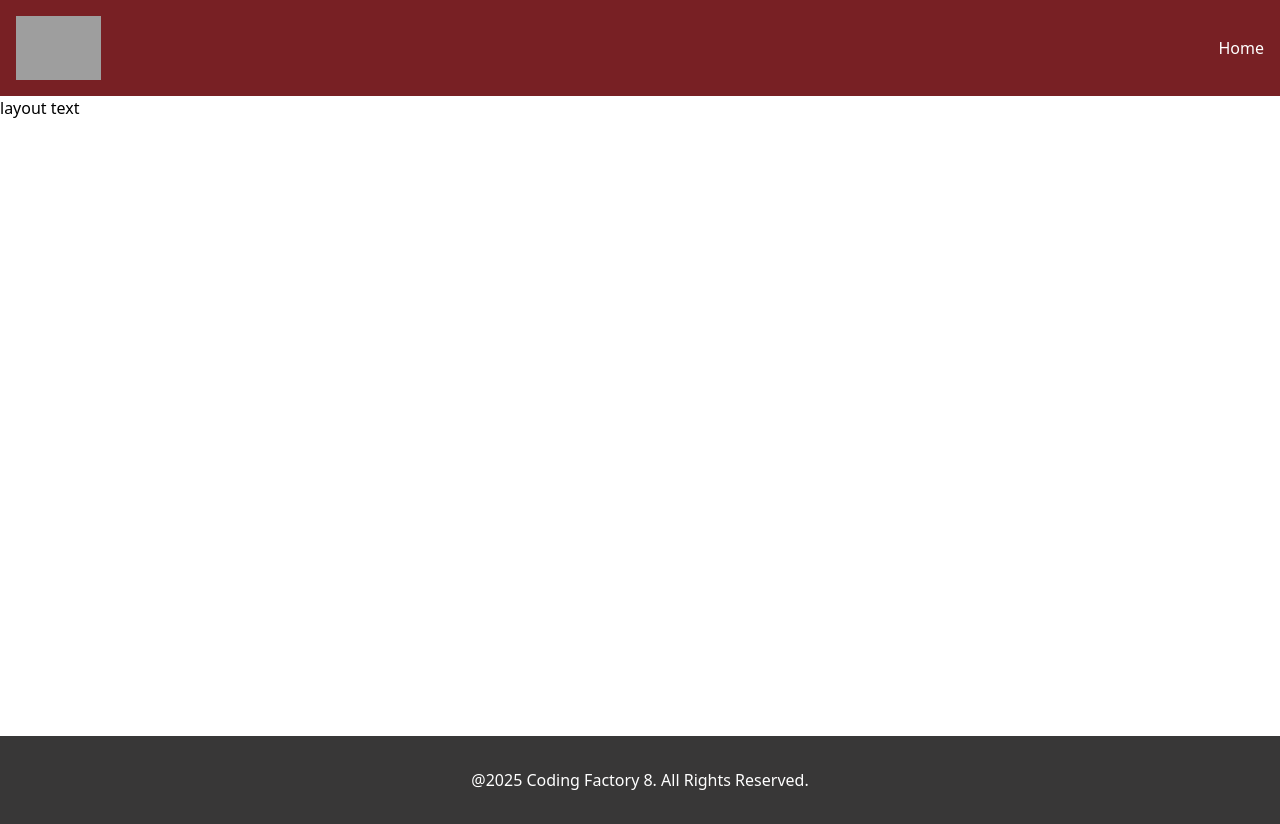
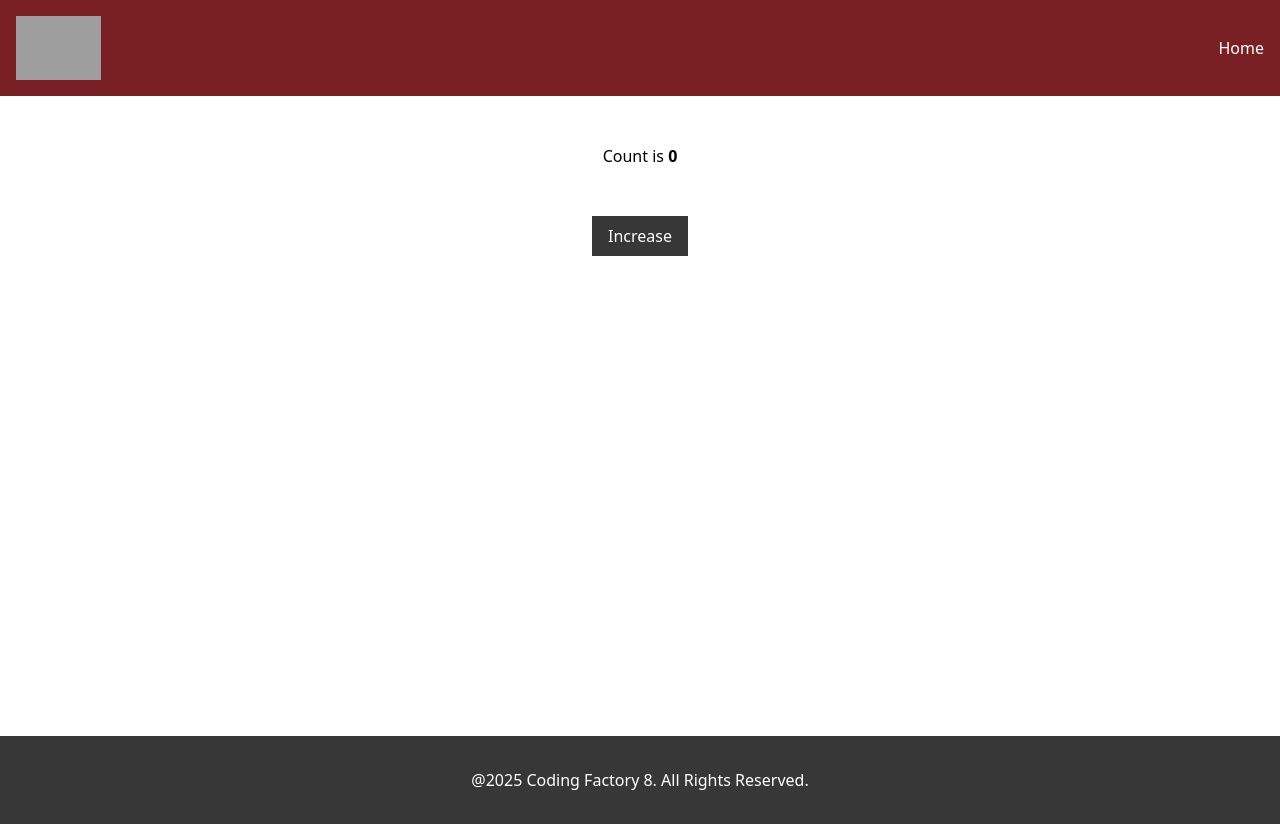
Before and after one commit to arischaralampides/cf8-react-intro, a React app: page / in a window 1280 px wide. Built offline with nearby package versions, Linux system fonts and the light colour scheme; grey boxes are pictures that could not be loaded; the HTML template or start-up script is replaced by a standard one.

Commit message:
feat: add  ClassComponentWithState ,FunctionalComponentsWithState and components

```diff
--- a/src/App.tsx
+++ b/src/App.tsx
@@ -1,32 +1,86 @@
+// import ViteIntro from "./components/ViteIntro/ViteIntro.tsx"
+// import ClassComponent from "./components/ClassComponent.tsx";
+// import FunctionalComponent from "./components/FunctionalComponent.tsx";
+// import ArrowFunctionalComponent from "./components/ArrowFunctionalComponent.tsx";
+// import ArrowFunctionalComponentWithProps from "./components/ArrowFunctionalComponentWithProps.tsx";
+// import ArrowFunctionalComponentWithPropsType from "./components/ArrowFunctionalComponentWithPropsType.tsx";
+// import Card from "./components/Card.tsx";
+import Layout from "./components/Layout.tsx";
+// import WindowSize from "./components/WindowSize.tsx";
+// import FocusInput from "./components/FocusInput.tsx";
+// import PreviewsValue from "./components/PreviousValue.tsx";
+// import CounterWithRef from "./components/CounterWithRef.tsx";
+// import FocusInput from "./components/FocusInput.tsx";
 // import ViteIntro from "./components/ViteIntro/ViteIntro.tsx";
-//import ClassComponent from "./components/ClassComponent.tsx";
-//import FunctionalComponent from "./components/FunctionalComponent.tsx";
-//import ArrowFunctionalComponent from "./components/ArrowFunctionalComponent.tsx";
-//import ArrowFunctionalComponentWithProps from "./components/ArrowFunctionalComponentWithProps.tsx";
-//import ArrowFunctionalComponentWithPropsType from "./components/ArrowFunctionalComponentWithPropsType.tsx";
-//import Card from "./components/Card.tsx";
-import Layout from "./components/Layout.tsx";
-
+import FunctionalComponentWithState from "./components/FunctionalComponentWithState.tsx";
+// import ClassComponentWithState from "./components/ClassComponentWithState.tsx";
+// import Counter from "./components/Counter.tsx";
+// import NameChanger from "./components/NameChanger.tsx";
+// import CounterWithMoreStates from "./components/CounterWithMoreStates.tsx";
+// import CounterAdvanced from "./components/CounterAdvanced.tsx";
+// import CounterWithCustomHook from "./components/CounterWithCustomHook.tsx";
+// import NameChangerWithEffect from "./components/NameChangerWithEffect.tsx";
+// import {useEffect} from "react";
+// import Timer from "./components/Timer.tsx";
 
 function App() {
 
+    // useEffect(() => {
+    //   const id  = setInterval(()=> console.log(id),1000)
+    //   return() => clearInterval(id);
+    // },[]);
+
+    // useEffect(()=> {
+    //   let counter: number = 1;
+    //   const id: number = setInterval(()=>{
+    //     console.log(counter++);
+    //   },1000)
+    //   return () => clearInterval(id);
+    // }, [])
 
     return (
         <>
-            {/*/!*<ViteIntro />*!/*/}
-            {/*<ClassComponent/>*/}
-            {/*<FunctionalComponent/>*/}
-            {/*<ArrowFunctionalComponent/>*/}
-            {/*<ArrowFunctionalComponentWithProps title="Is an Arrow Functional Component With Props" />*/}
-            {/*<ArrowFunctionalComponentWithProps title="2nd title" />*/}
-            {/*<Card title="Card"><ArrowFunctionalComponentWithPropsType*/}
-            {/*    title="Is an Arrow Functional Component With 2 Props"*/}
-            {/*    description="Lorem ipsum dolor sit amet, consectetur adipisicing elit. Delectus, officiis?"/>*/}
+            {/*<ViteIntro />*/}
+            {/*<ClassComponent />*/}
+            {/*<FunctionalComponent />*/}
+            {/*<ArrowFunctionalComponent />*/}
+            {/*<ArrowFunctionalComponentWithProps title="Is a Arrow Functional Component With Props" />*/}
+            {/*<ArrowFunctionalComponentWithProps title="2nd Title" />*/}
+            {/*<ArrowFunctionalComponentWithPropsType*/}
+            {/*  title="Is a Arrow Functional Component With 2 Props"*/}
+            {/*  description="Lorem ipsum dolor sit amet, consectetur adipisicing elit. Quod, veniam."*/}
+            {/*/>*/}
+            {/*<Card title="Card">*/}
+            {/*  <ArrowFunctionalComponentWithPropsType*/}
+            {/*    title="Is a Arrow Functional Component With 2 Props"*/}
+            {/*    description="Lorem ipsum dolor sit amet, consectetur adipisicing elit. Quod, veniam."*/}
+            {/*  />*/}
             {/*</Card>*/}
+
             <Layout>
-                layout text
+                {/*<ArrowFunctionalComponentWithPropsType*/}
+                {/*  title="Is a Arrow Functional Component With 2 Props"*/}
+                {/*  description="Lorem ipsum dolor sit amet, consectetur adipisicing elit. Quod, veniam."*/}
+                {/*/>*/}
+
+                <FunctionalComponentWithState />
+                {/*<ClassComponentWithState />*/}
+                {/*<Counter />*/}
+                {/*<NameChanger/>*/}
+                {/*<CounterWithMoreStates/>*/}
+                {/*<CounterAdvanced/>*/}
+
+                {/*<CounterWithCustomHook/>*/}
+                {/*<NameChangerWithEffect />*/}
+
+                {/*<Timer/>*/}
+                {/*<WindowSize/>*/}
+                {/*<FocusInput/>*/}
+                {/*<PreviewsValue/>*/}
+
+                {/*<CounterWithRef />*/}
+
             </Layout>
-
         </>
     )
 }
--- /dev/null
+++ b/src/components/ClassComponentWithState.tsx
@@ -0,0 +1,33 @@
+import {Component} from "react";
+
+type Props = {};
+
+type State = {
+    count: number;
+};
+
+class ClassComponentWithState extends Component<Props, State> {
+    constructor(props: Props) {
+        super(props);
+        this.state = { count: 0 };
+    }
+    increase = () => {
+        this.setState({count: this.state.count + 1})     //we use this because we refer to this class
+    }
+    render() {
+        return (
+            <>
+                <h1 className="text-center my-12">Count is <strong>{this.state.count}</strong></h1>
+                <div className="text-center">
+                    <button className="bg-cf-dark-gray text-white py-2 px-4"
+                            onClick={this.increase}   //we use this because we refer to this class
+                    >
+                        Increase
+                    </button>
+                </div>
+            </>
+        )
+    }
+}
+
+export default ClassComponentWithState;
--- /dev/null
+++ b/src/components/FunctionalComponentWithState.tsx
@@ -0,0 +1,24 @@
+import {useState} from "react";
+
+const FunctionalComponentWithState = () => {
+    const [count, setCount] = useState(0);
+
+    const increaseCount = () => {
+        setCount(count + 1);
+    }
+
+    return (
+        <>
+           <h1 className="text-center my-12">Count is <strong>{count}</strong></h1>
+            <div className="text-center">
+                <button className="bg-cf-dark-gray text-white py-2 px-4"
+                onClick={increaseCount}
+                >
+                    Increase
+                </button>
+            </div>
+        </>
+    )
+}
+
+export default FunctionalComponentWithState;
```
